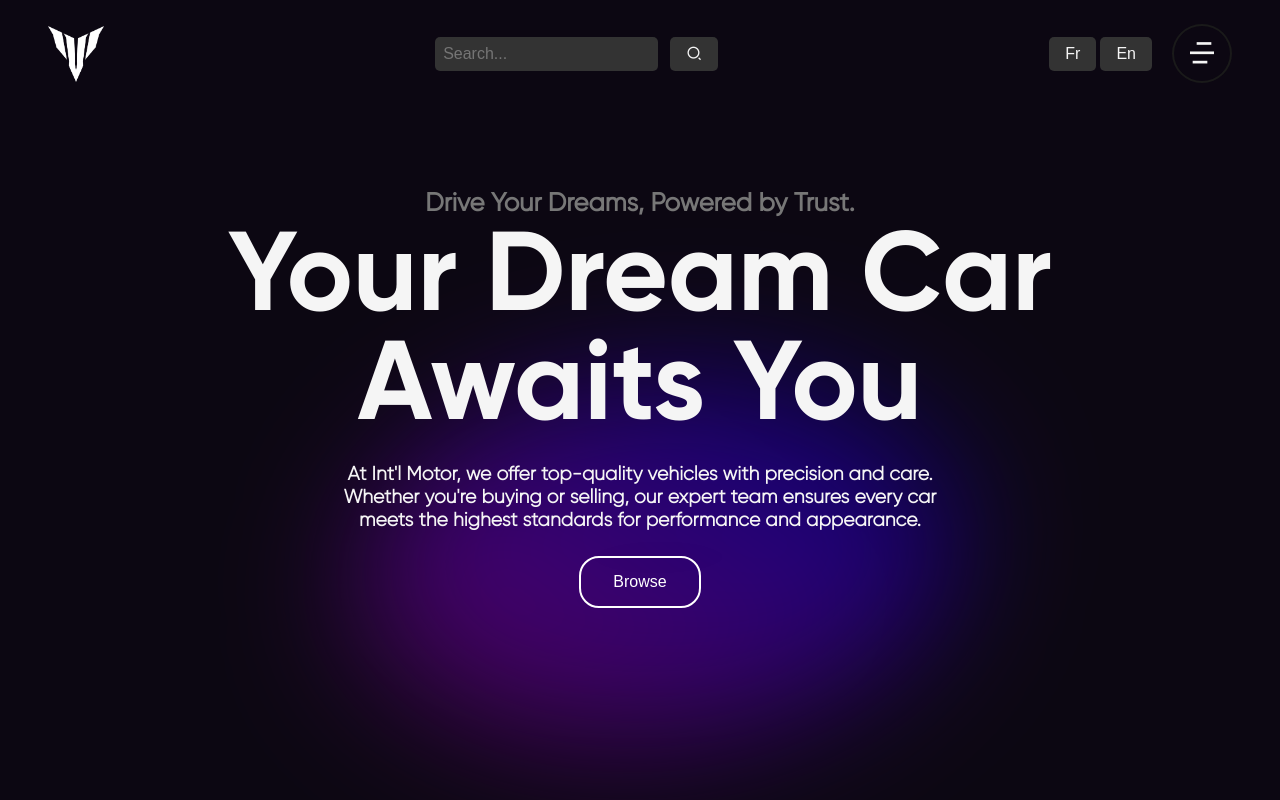
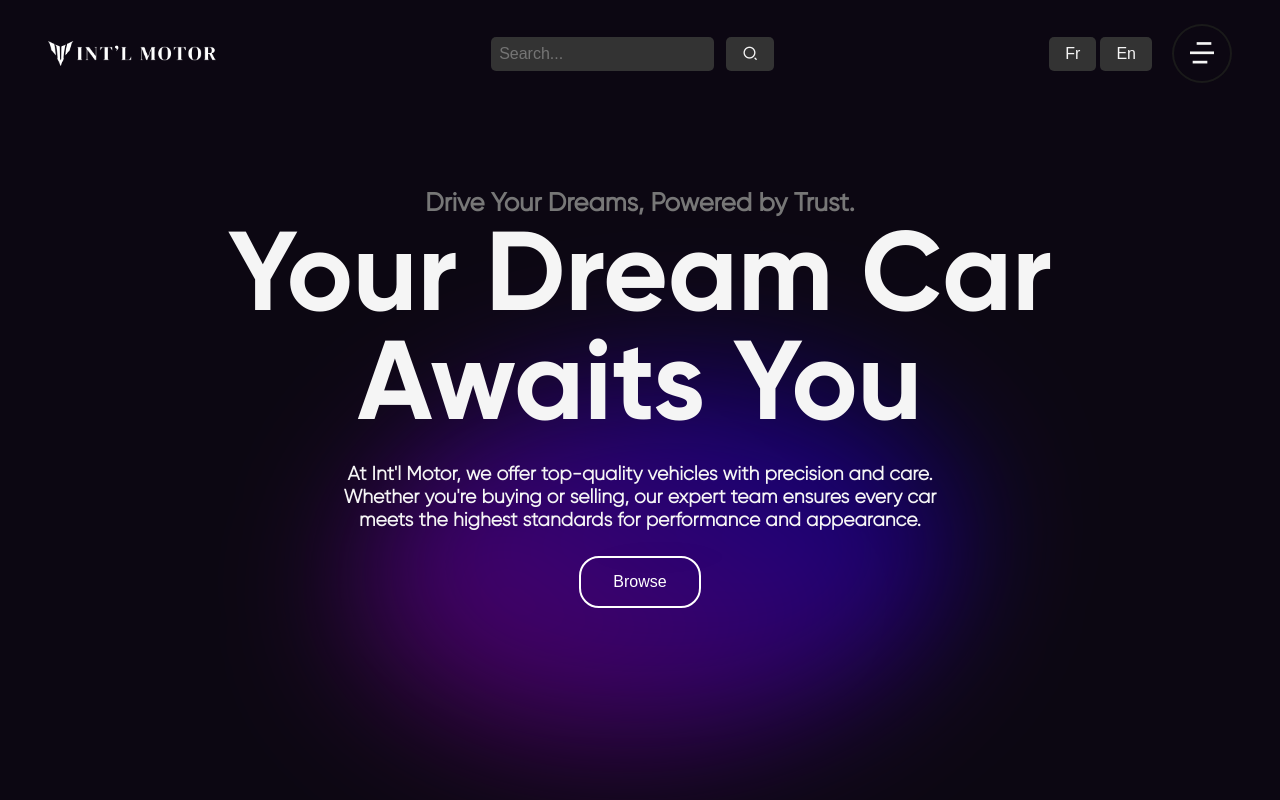
Before and after one commit to Sandesh13fr/AC-Demo-Webpage, a plain HTML site: page index.html in a window 1280 px wide. Drawn offline with nearby package versions, Linux system fonts and the light colour scheme.

Commit message:
logo update

```diff
--- a/index.html
+++ b/index.html
@@ -15,7 +15,7 @@
     <header>
         <!--Adding Logo-->
         <div id="logoContainer">
-            <a href=""><img src="./Assets/photos/Symbole_blanc.png" alt="logo"></a>
+            <a href=""><img src="./Assets/photos/3.Logo_Horizontale_Blanc_sanstagline.png" alt="logo"></a>
         </div>
         <!--Adding Search Bar-->
         <div id="searchContainer">
--- a/style.css
+++ b/style.css
@@ -155,11 +155,12 @@ header {
 
     #logoContainer {
         height: 3.5rem;
-        width: 3.5rem;
+        width: 10.5rem;
 
         img {
             height: 100%;
             width: 100%;
+            object-fit: contain;
             }
 
         img:hover{
```
